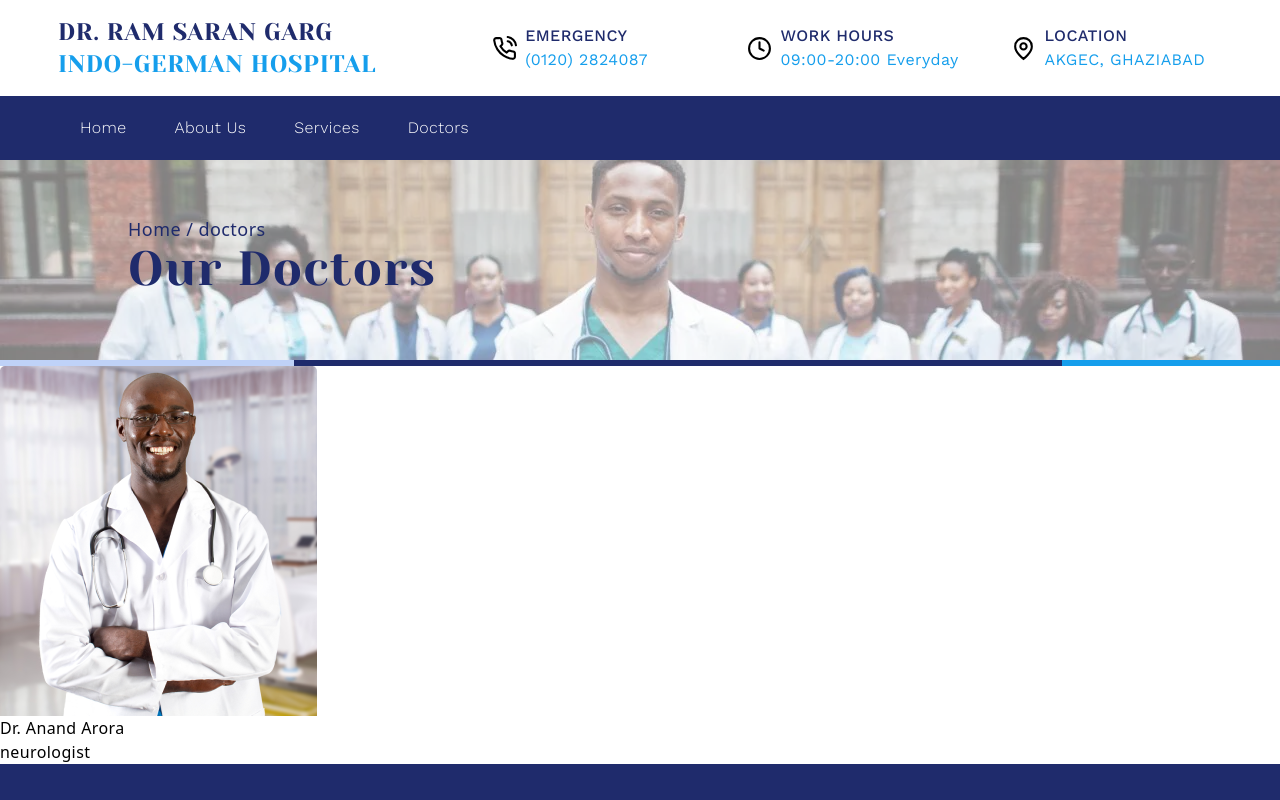
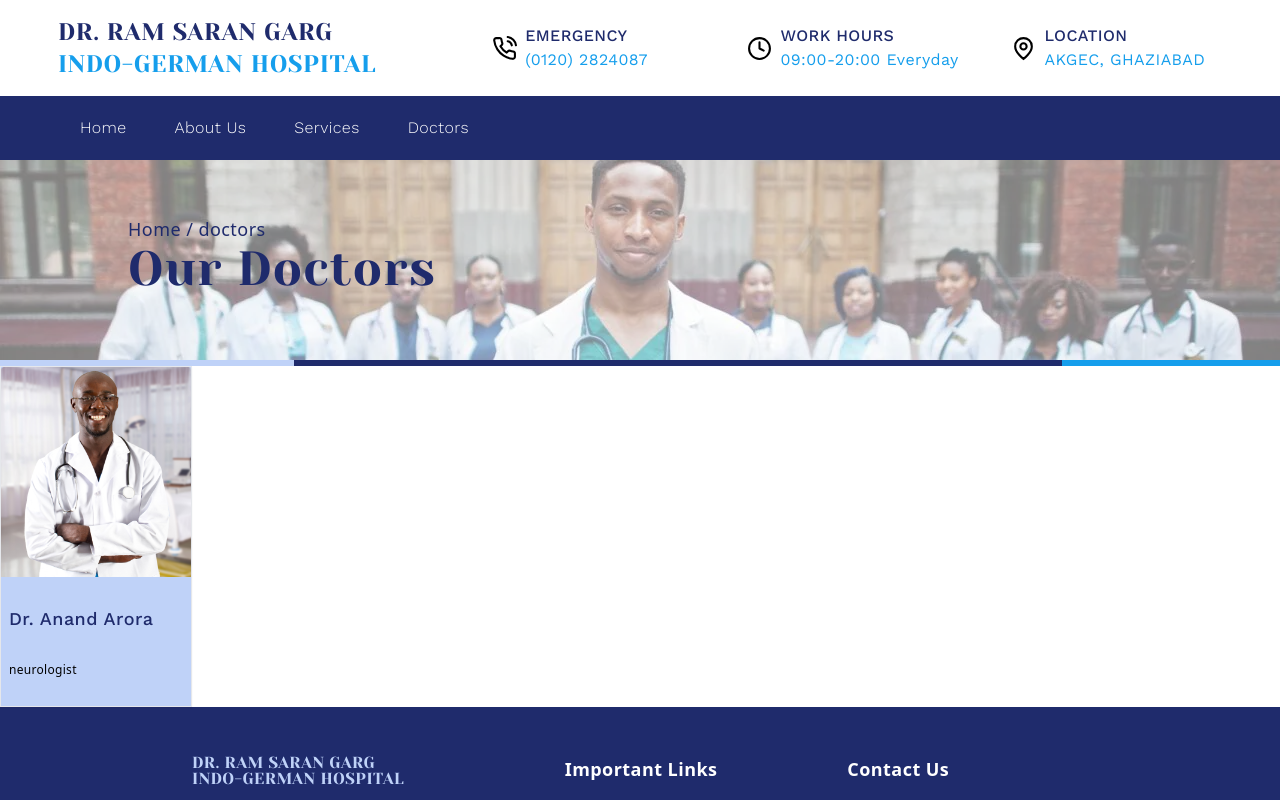
Before and after one commit to hospital-website/hospital-website, a React (Create React App) app: page /doctors in a window 1280 px wide. Shown: the top 800 px of the page. Built offline with nearby package versions, Linux system fonts and the light colour scheme.

Commit message:
doctor-card-and-minor-changes

```diff
--- a/src/Components/DoctorCard/DoctorCard.js
+++ b/src/Components/DoctorCard/DoctorCard.js
@@ -9,15 +9,13 @@ const DoctorCard = ({image, name, role}) => {
   }
   return <div>
     <ReactCardFlip isFlipped={isFlipped} flipDirection='vertical'>
-      <div onMouseDown={handleFlip}>
+      <div className="aspect-[9/16] md:w-[15vw] w-[40vw] border border-gray-200 shadow-sm grid justify-between bg-accent" onMouseDown={handleFlip}>
         <img src={image} alt="" />
-        <article>
-          <p>{name}</p>
-          <p>{role}</p>
-        </article>
-      </div>
+          <p className="px-2 font-work capitalize text-lg font-medium text-primary">{name}</p>
+          <p className="px-2 text-xs">{role}</p>
+    </div>
 
-        <article className='bg-secondary text-primary font-work text-lg font-medium' onMouseDown={handleFlip}>
+        <article className='aspect-[9/16] md:w-[15vw] w-[40vw] bg-accent text-primary font-work text-lg font-medium' onMouseDown={handleFlip}>
           <p>MD</p>
           <p>MBBS</p>
           <p>10 years of experience</p>
--- a/src/Pages/About/About.js
+++ b/src/Pages/About/About.js
@@ -23,7 +23,7 @@ const About = () => {
           <p className="text-[30px] sm:text-[42px] md:text-[48px] font-yeseva text-primary mb-4">
             Best Care For Your Good Health
           </p>
-          <ul className="grid list-none grid-cols-2 justify-center px-7 font-work text-lg font-medium">
+          <ul className="grid list-none grid-cols-2 justify-center px-7 gap-3 py-3 font-work text-lg font-medium">
               <li className="before:content-[''] before:w-5 before:h-5 relative before:absolute before:top-0 before:left-0 before:-translate-x-7 before:translate-y-1 before:rounded-full before:bg-secondary">
                 Multispecialty OPD
               </li>
@@ -49,14 +49,14 @@ const About = () => {
                 Private Wards
               </li>
             </ul>
-          <p className="text-[16px]">
+          <p className="text-[16px] py-3">
             Dr. Ram Saran Garg (Indo-German) Hospital is run by a charitable
             truse, Dr. Ram Saran Garg (Indo-German) Medical Centre, The Trust
             was established in 1985. The Trust run a 60 bedded multispecility
             hospital & Trauma Centre at Dasna, Ghaziabad and a miltispecility
             Polyslinic with Day Care at Raj Nagar, Ghaziabad.
           </p>
-          <p className="text-[16px] mt-8">
+          <p className="text-[16px] py-3">
             The hospital has 11 doctors including consultants in the fields of
             Internal Medicine, Pediatrics, Gynaecology, Radiology, Pathology and
             General Surgery in addition to resident doctors.
--- a/src/Pages/Home/Home.js
+++ b/src/Pages/Home/Home.js
@@ -148,7 +148,7 @@ const Home = () => {
             <h5 className="font-work text-2xl font-semibold text-left  ">
               A passion for putting patients first.
             </h5>
-            <ul className="grid list-none grid-cols-2 justify-center px-7 font-work text-lg font-medium">
+            <ul className="grid list-none grid-cols-2 justify-center px-7 gap-3 py-3 font-work text-lg font-medium">
               <li className="before:content-[''] before:w-5 before:h-5 relative before:absolute before:top-0 before:left-0 before:-translate-x-7 before:translate-y-1 before:rounded-full before:bg-secondary">
                 Multispecialty OPD
               </li>
@@ -207,7 +207,7 @@ const Home = () => {
 
         {/* specialty grids */}
 
-        <article className="grid md:grid-cols-4 md:grid-rows-3 grid-cols-3 grid-rows-4 gap-0 w-[23rem] md:w-[48rem] mx-auto py-10 ">
+        <article className="grid md:grid-cols-4 md:grid-rows-2 grid-cols-2 grid-rows-4 px-[10vw] md:px-0 mx-auto w-[90vw] md:w-[48rem] py-20">
           <SpecialCard text={"Anethesia"} />
           <SpecialCard text={"Internal Medicine"} />
           <SpecialCard text={"Pediatrics"} />
@@ -218,10 +218,10 @@ const Home = () => {
           <SpecialCard text={"Orthopedics"} />
           <SpecialCard text={"Dermatology"} />
 
-          <SpecialCard text={"Cardiology"} />
+          {/* <SpecialCard text={"Cardiology"} />
           <SpecialCard text={"Neurosurgery"} />
           <SpecialCard text={"Neuromedicine"} />
-          <SpecialCard text={"Urology"} />
+          <SpecialCard text={"Urology"} /> */}
         </article>
       </section>
 
@@ -238,7 +238,7 @@ const Home = () => {
     </section> */}
 
       {/* CONTACT SECTION */}
-      <section id="contact" className="py-20">
+      <section id="contact" className="py-10">
         <article className="text-center mx-auto">
           <PageHead subtitle={"get in touch"} title={"Contact"} />
         </article>
```
